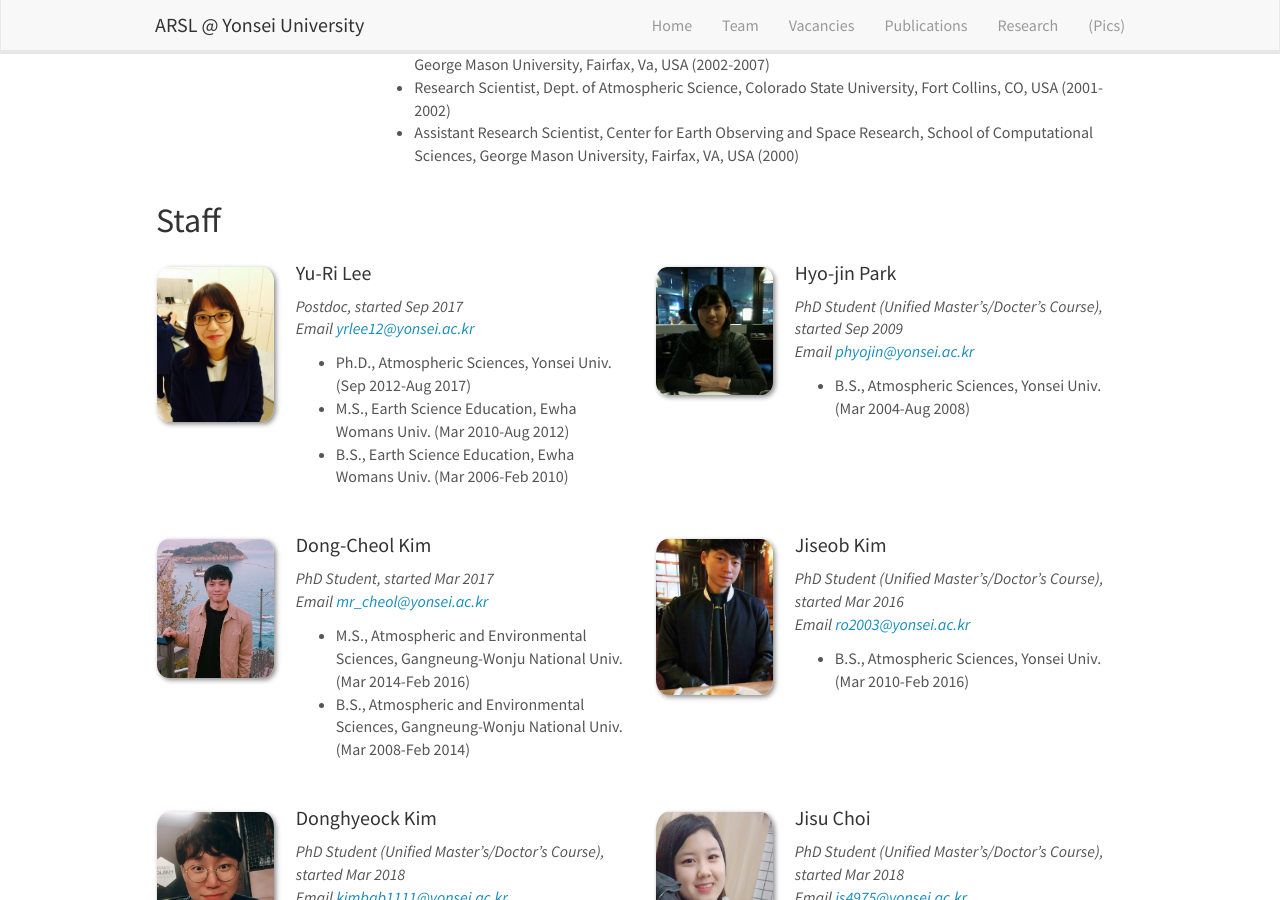
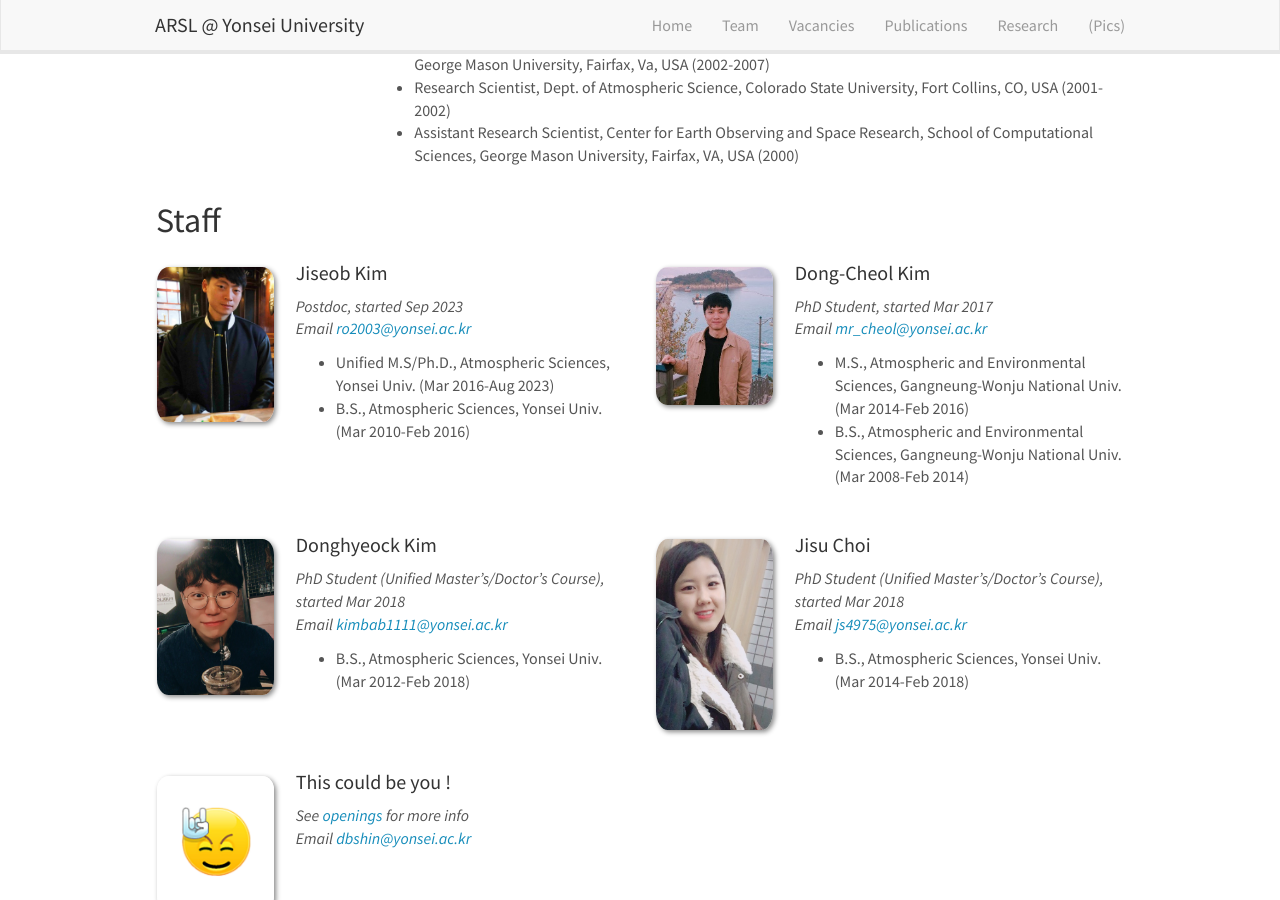
Before and after one commit to roo2003/roo2003.github.io, a Jekyll site: the page built from _pages/team.md, in a window 1280 px wide and 900 px high, scrolled down 562 px. Built offline with Jekyll 4.4.1, drawn with Linux system fonts in a browser that asks for light colours; nearby versions of some CDN libraries.

Commit message:
Update team_members.yml

```diff
--- a/_data/team_members.yml
+++ b/_data/team_members.yml
@@ -1,18 +1,10 @@
-- name: Yu-Ri Lee
-  photo: Yu-Ri.jpg
-  info: Postdoc, started Sep 2017
-  email: yrlee12@yonsei.ac.kr
-  number_educ: 3
-  education1: Ph.D., Atmospheric Sciences, Yonsei Univ. (Sep 2012-Aug 2017)
-  education2: M.S., Earth Science Education, Ewha Womans Univ. (Mar 2010-Aug 2012)
-  education3: B.S., Earth Science Education, Ewha Womans Univ. (Mar 2006-Feb 2010)
-
-- name: Hyo-jin Park
-  photo: Hyojin.jpg
-  info: PhD Student (Unified Master's/Docter's Course), started Sep 2009
-  email: phyojin@yonsei.ac.kr
-  number_educ: 1
-  education1: B.S., Atmospheric Sciences, Yonsei Univ. (Mar 2004-Aug 2008)
+- name: Jiseob Kim
+  photo: Jiseob.jpg
+  info: Postdoc, started Sep 2023
+  email: ro2003@yonsei.ac.kr
+  number_educ: 2
+  education1: Unified M.S/Ph.D., Atmospheric Sciences, Yonsei Univ. (Mar 2016-Aug 2023)
+  education2: B.S., Atmospheric Sciences, Yonsei Univ. (Mar 2010-Feb 2016)
 
 - name: Dong-Cheol Kim
   photo: Dong-Cheol.jpg
@@ -21,13 +13,6 @@
   number_educ: 2
   education1: M.S., Atmospheric and Environmental Sciences, Gangneung-Wonju National Univ. (Mar 2014-Feb 2016)
   education2: B.S., Atmospheric and Environmental Sciences, Gangneung-Wonju National Univ. (Mar 2008-Feb 2014)
-
-- name: Jiseob Kim
-  photo: Jiseob.jpg
-  info: PhD Student (Unified Master's/Doctor's Course), started Mar 2016
-  email: ro2003@yonsei.ac.kr
-  number_educ: 1
-  education1: B.S., Atmospheric Sciences, Yonsei Univ. (Mar 2010-Feb 2016)
 
 - name: Donghyeock Kim
   photo: Dong_Hyeock.jpg
```
